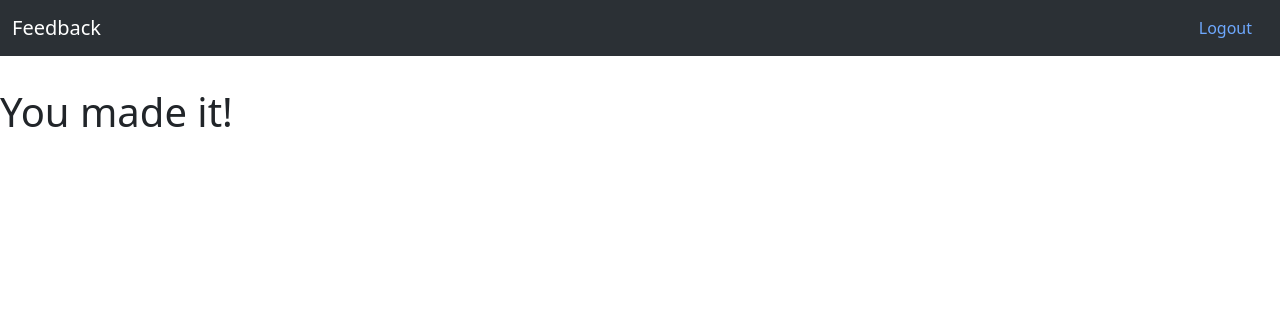
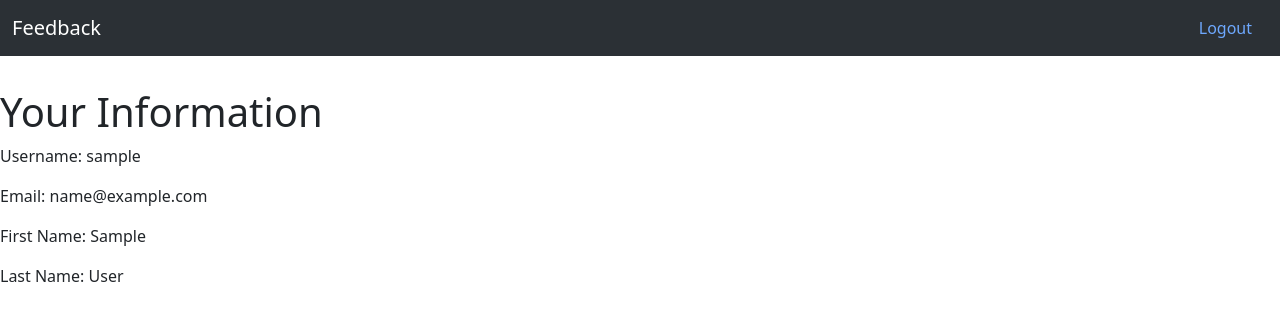
Before and after one commit to RQuicho/Authentication_Authorization_Exercise, a Flask app: template templates/secret.html in a window 1280 px wide. Shown: the top 321 px of the page. Run offline with Flask 2, Linux system fonts and the light colour scheme; the template is opened without the code that fills it: values named after a table or form of the project are taken from there, others are empty; the visitor is signed in with stand-in values (Sample User, id 1); data comes from the database, SQL or seed files in the repository.

Commit message:
udpating secrets route to a /users/<username> route, displays user info

```diff
--- a/app.py
+++ b/app.py
@@ -11,7 +11,7 @@ app.config.from_object("config")
 toolbar = DebugToolbarExtension(app)
 
 connect_db(app)
-db.create_all()
+# db.create_all()
 
 @app.route('/')
 def back_to_register():
@@ -44,11 +44,12 @@ def create_new_user():
     return render_template('register.html', form=form)
 
 
-@app.route('/secret')
-def show_secret_page():
+@app.route(f'/users/<username>')
+def show_secret_page(username):
     """Shows secret page if user is logged in"""
-    form = RegisterForm()
-    return render_template('secret.html', form=form)
+    # user = User.query.get_or_404(username)
+    user = User.query.filter_by(username=username).first()
+    return render_template('secret.html', user=user)
 
 
 @app.route('/login', methods=['GET', 'POST'])
@@ -62,7 +63,7 @@ def login_user():
         if user:
             flash(f"Welcome back, {user.username}!", "primary")
             session["user_id"] = user.id
-            return redirect('/secret')
+            return redirect(f'/users/{username}')
         else:
             form.username.errors = ["Invalid username/password"]
     return render_template('login.html', form=form)
--- a/config.py
+++ b/config.py
@@ -1,5 +1,5 @@
 SQLALCHEMY_DATABASE_URI = "postgresql:///auth_exercise"
-SQLALCHEMY_TRACK_MODIIFCATIONS = False
+SQLALCHEMY_TRACK_MODIFICATIONS = False
 SQLALCHEMY_ECHO = True
 SECRET_KEY = "practice4authentication"
 DEBUG_TB_INTERCEPT_REDIRECTS = False
--- a/templates/secret.html
+++ b/templates/secret.html
@@ -4,6 +4,11 @@
 
 {% block content %}
 
-<h1>You made it!</h1>
+<h1>Your Information</h1>
+<p>Username: {{user.username}}</p>
+<p>Email: {{user.email}}</p>
+<p>First Name: {{user.first_name}}</p>
+<p>Last Name: {{user.last_name}}</p>
+
 
 {% endblock %}
```
